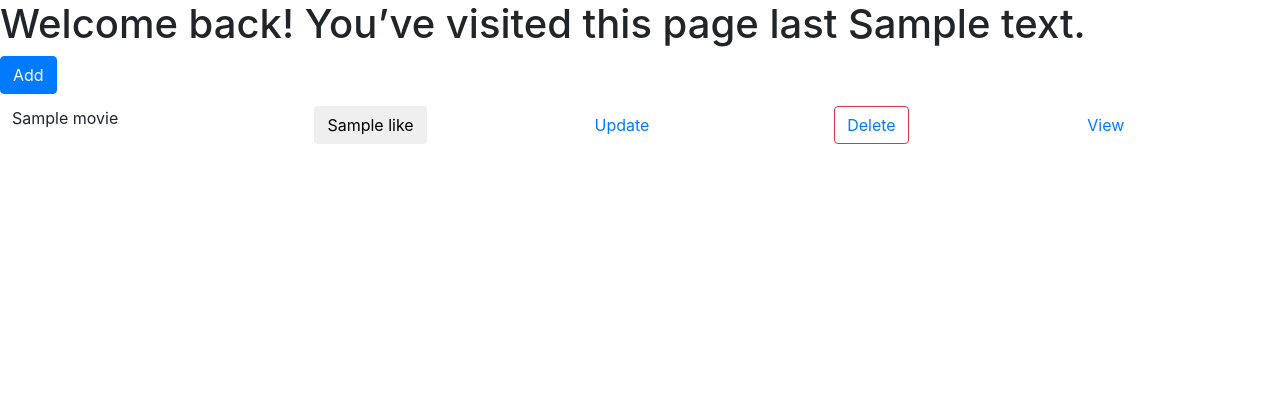
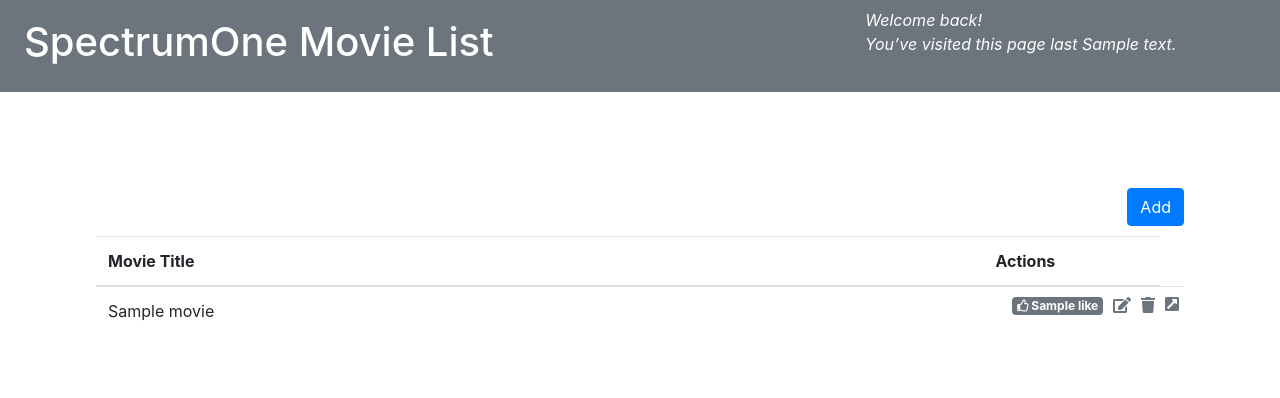
Before and after one commit to Jomari-Macaraig/SpectrumOneMovieList, a Django app: template movielist/templates/movie/movie_list.html in a window 1280 px wide. Shown: the top 398 px of the page. Run offline with Django 3.2, Linux system fonts and the light colour scheme; the template is opened without the code that fills it: most values are stand-ins (such as "Sample title", 1, 10 or a date in 2020); some libraries are stand-ins or nearby versions.

Commit message:
#10 Improve movie list page

```diff
--- a/movielist/assets/js/main.js
+++ b/movielist/assets/js/main.js
@@ -46,7 +46,7 @@
       data: {"like": likes},
       success: function (result) {
         element.attr("data-like", likes);
-        element.text(likes)
+        element.find("span").find("span").text(likes)
       }
     })
   });
--- a/movielist/templates/base.html
+++ b/movielist/templates/base.html
@@ -5,6 +5,11 @@
     <title>Spectrum One Movie List</title>
     <link rel="stylesheet"
           href="https://maxcdn.bootstrapcdn.com/bootstrap/4.1.3/css/bootstrap.min.css"
+    >
+    <link rel="stylesheet"
+          href="https://use.fontawesome.com/releases/v5.2.0/css/all.css"
+          integrity="sha384-hWVjflwFxL6sNzntih27bfxkr27PmbbK/iSvJ+a4+0owXq79v+lsFkW54bOGbiDQ"
+          crossorigin="anonymous"
     >
     <script src="https://ajax.googleapis.com/ajax/libs/jquery/3.3.1/jquery.min.js"></script>
     <script src="https://cdnjs.cloudflare.com/ajax/libs/popper.js/1.14.3/umd/popper.min.js">
@@ -24,8 +29,21 @@
   </head>
 
   <body>
-    {% block body %}
-    {% endblock body %}
+      <div class="container-fluid bg-secondary text-white py-2 px-4">
+        <div class="row">
+          <div class="col-sm-8">
+            <h1 style="line-height:1.7 !important">SpectrumOne Movie List</h1>
+          </div>
+          <div class="col-sm-4">
+            {% block last_visited %}
+            {% endblock last_visited %}
+          </div>
+        </div>
+      </div>
+    <div class="m-5 p-5">
+      {% block body %}
+      {% endblock body %}
+    </div>
 
     {% block scripts %}
     {% endblock scripts %}
--- a/movielist/templates/movie/movie_list.html
+++ b/movielist/templates/movie/movie_list.html
@@ -1,42 +1,69 @@
 {% extends 'base.html' %}
 {% load static %}
+{% block last_visited %}
+  {% if last_visited %}
+    <i>Welcome back!<br/> You’ve visited this page last {{ last_visited }}</i>
+  {% else %}
+    <i>Welcome to our site!</i>
+  {% endif %}
+{% endblock last_visited %}
 {% block body %}
-{% if last_visited %}
-  <h1>Welcome back! You’ve visited this page last {{ last_visited }}</h1>
-{% else %}
-  <h1>Welcome to our site!</h1>
-{% endif %}
-<a href="{% url 'movie_create' %}" class="btn btn-primary">Add</a>
+  <a href="{% url 'movie_create' %}" class="btn btn-primary float-right">Add</a>
+  <br/>
+  <br/>
   <div class="table-responsive-sm">
-    <table class="table table-borderless">
+    <table class="table table-hover">
+      <thead>
+        <tr>
+          <th style="width:90%">Movie Title</th>
+          <th colspan="4">Actions</th>
+        </tr>
+      </thead>
+      <tbody>
         {% for movie in object_list %}
           <tr>
             <td>{{ movie.title }}<td/>
-          <td>
-            <button type="button"
-                    class="likeButtons btn"
+            <td class="m-1 p-1">
+              <a role="button"
+                 href="#"
+                 class="likeButtons btn p-0 m-0"
                  data-id="{{ movie.id }}"
                  data-like="{{ movie.like }}"
+                 onclick="return false"
               >
-              {{ movie.like }}
-            </button>
+                <span class="badge badge-info bg-secondary">
+                  <i class="far fa-thumbs-up"></i> <span>{{ movie.like }}</span>
+                </span>
+              </a>
             </td>
-          <td>
-            <a href="{% url 'movie_update' pk=movie.id %}" class="btn btn-link">Update</a>
-          <td/>
-          <td>
-            <button type="button"
-                    class="deleteButtons btn btn-link btn-danger"
+            <td class="m-1 p-1">
+              <a href="{% url 'movie_update' pk=movie.id %}"
+                 class="btn btn-link m-0 p-0 text-secondary"
+              >
+                <i class="fas fa-edit"></i>
+              </a>
+            </td>
+            <td class="m-1 p-1">
+              <a role="button"
+                 href="#"
+                 class="deleteButtons btn m-0 p-0 text-secondary"
                  data-toggle="modal"
                  data-target="#deleteModal"
                  data-id="{{ movie.id }}"
+                 onclick="return false"
               >
-              Delete
-            </button>
-          <td/>
-          <td><a href="{% url 'movie_detail' pk=movie.id %}" class="btn btn-link">View</a><td/>
+                <i class="fas fa-trash"></i>
+              </a>
+            </td>
+            <td class="m-1 p-1">
+              <a href="{% url 'movie_detail' pk=movie.id %}"
+                 class="btn btn-link m-0 p-0 text-secondary">
+                <i class="fas fa-external-link-square-alt"></i>
+              </a>
+            </td>
           </tr>
         {% endfor %}
+      </tbody>
     </table>
   </div>
   <div id="deleteModal" class="modal fade" role="dialog">
```
Lines whose indentation alone changed are shown as unchanged.
